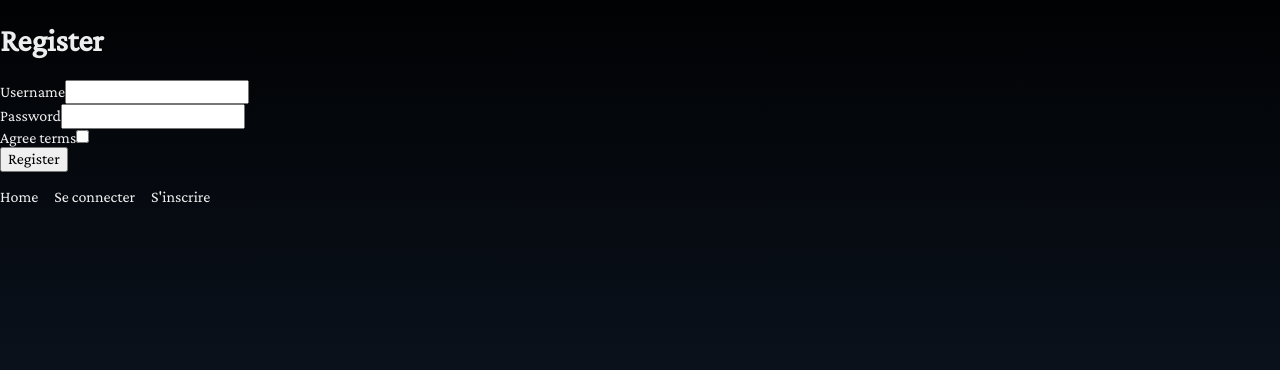
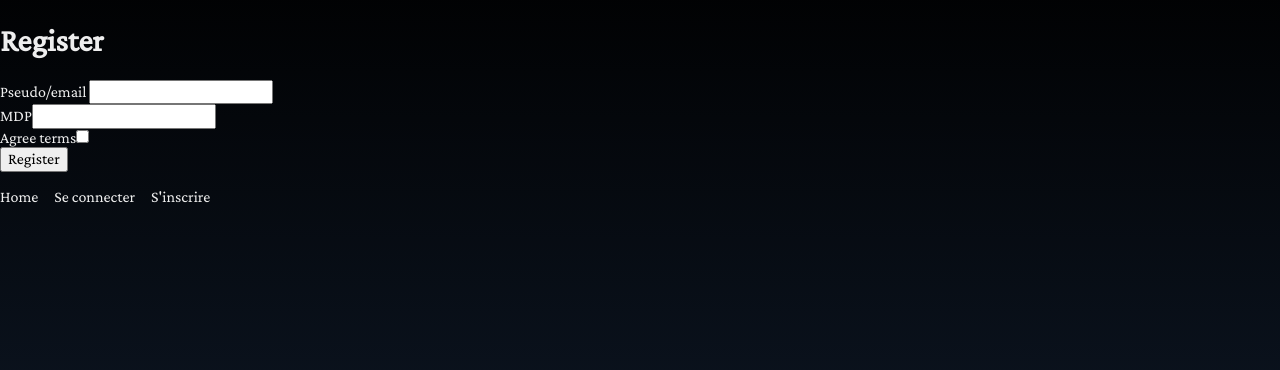
Before and after one commit to Projets-Persos-Duo/Projet-sortir, a Symfony app: template templates/registration/register.html.twig in a window 1280 px wide. Shown: the part 50-420 px from the top of the page. Run offline with Twig, Linux system fonts and the light colour scheme; the template is opened without the code that fills it, so the values that code supplies are empty; form fields are guessed from the names that the template uses; some libraries are stand-ins or nearby versions.

```diff
--- a/templates/registration/register.html.twig
+++ b/templates/registration/register.html.twig
@@ -6,9 +6,11 @@
     <h1>Register</h1>
 
     {{ form_start(registrationForm) }}
-        {{ form_row(registrationForm.username) }}
+        {{ form_label(registrationForm.username, 'Pseudo/email') }}
+        {{ form_widget(registrationForm.username) }}
+
         {{ form_row(registrationForm.plainPassword, {
-            label: 'Password'
+            label: 'MDP'
         }) }}
         {{ form_row(registrationForm.agreeTerms) }}
 
```
Also changed, not shown: src/Controller/SecurityController.php (+12 -0 lines).
